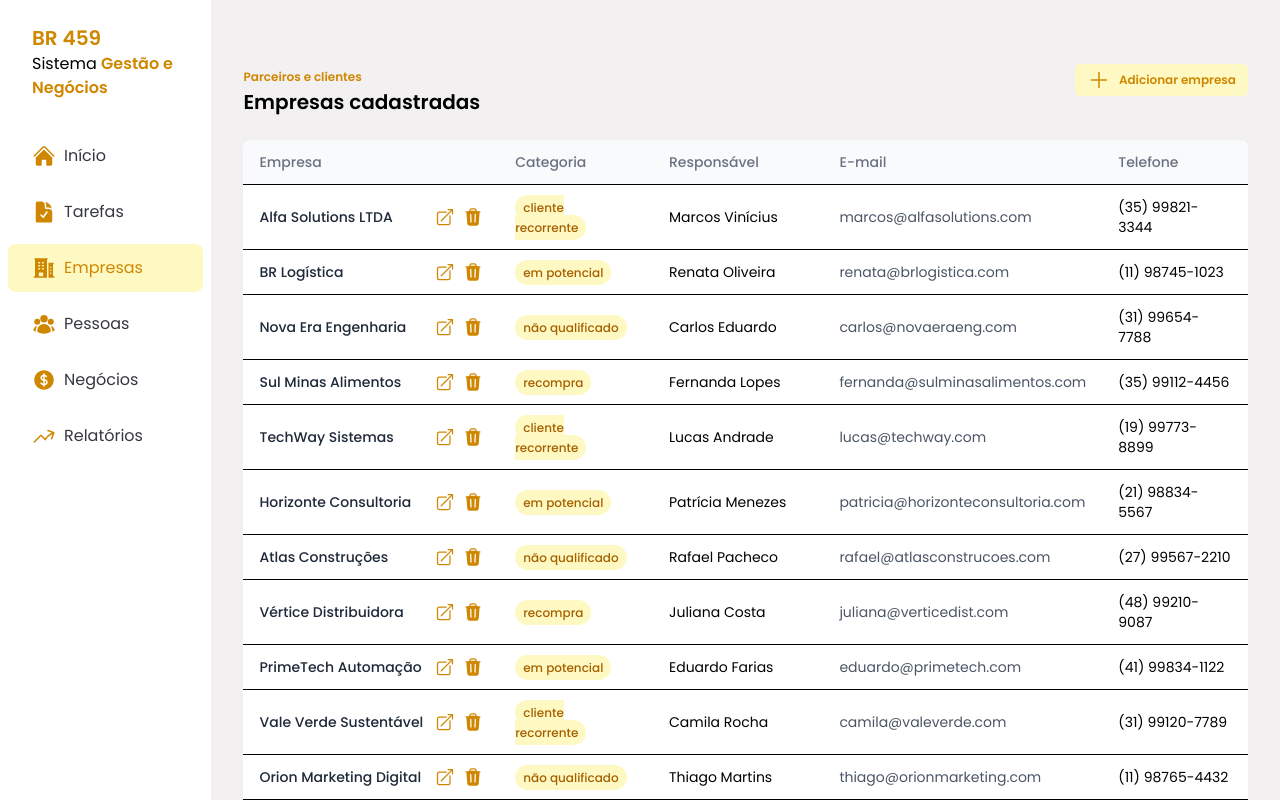
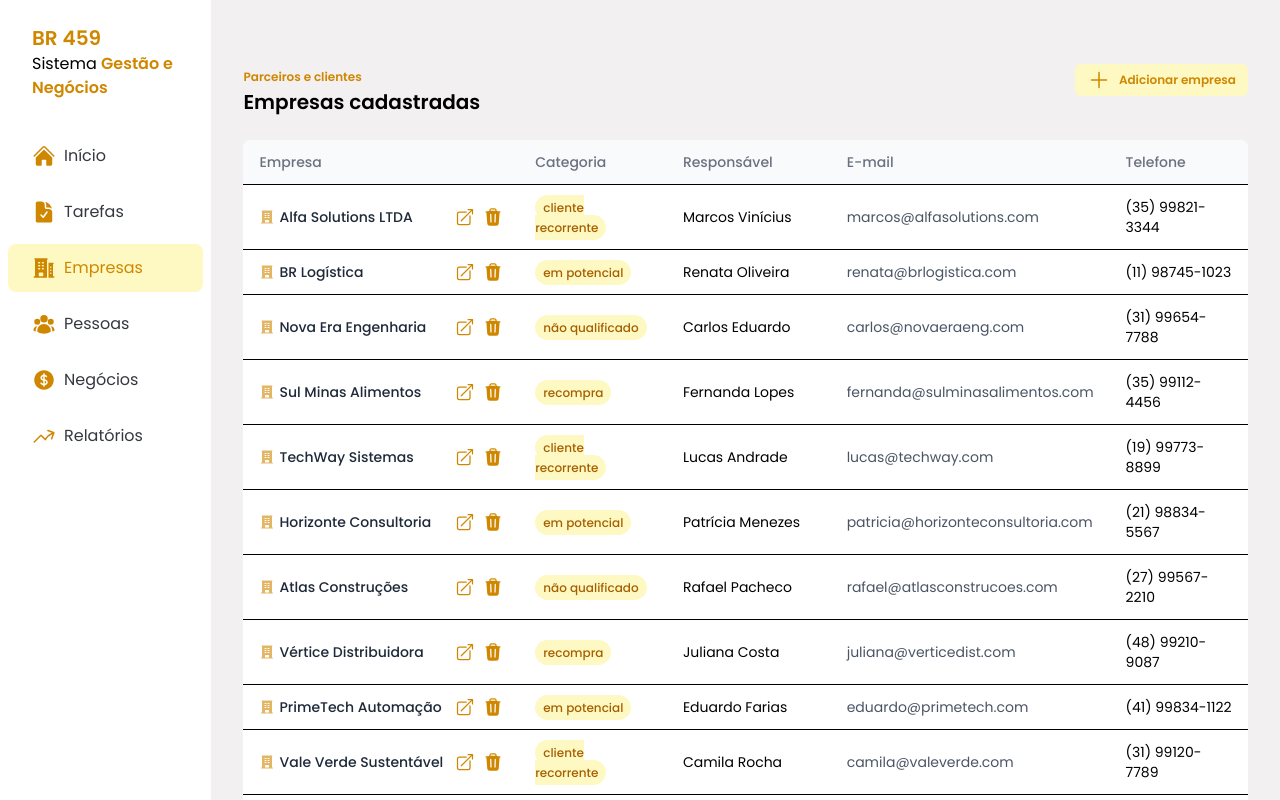
Before and after one commit to DouglasRamosP/crm-br459, a React app in the folder frontend/: page / in a window 1280 px wide. Shown: the top 800 px of the page. Built offline with nearby package versions, Linux system fonts and the light colour scheme; the HTML template or start-up script is replaced by a standard one.

Commit message:
style(ui): soften company icon visual hierarchy

```diff
--- a/frontend/src/components/CompaniesTable.jsx
+++ b/frontend/src/components/CompaniesTable.jsx
@@ -1,4 +1,8 @@
-import { ArrowTopRightOnSquareIcon, TrashIcon } from "@heroicons/react/24/solid"
+import {
+  ArrowTopRightOnSquareIcon,
+  BuildingOfficeIcon,
+  TrashIcon,
+} from "@heroicons/react/24/solid"
 
 const CompaniesTable = ({ companies, onDelete, onView }) => {
   return (
@@ -22,24 +26,31 @@ const CompaniesTable = ({ companies, onDelete, onView }) => {
             >
               <td className="px-4 py-3 font-medium text-gray-800">
                 <div className="flex items-center justify-between gap-3">
-                  <span className="min-w-0 truncate">{company.nome}</span>
+                  {/* Ícone + Nome */}
+                  <div className="flex min-w-0 items-center gap-1">
+                    <BuildingOfficeIcon className="h-4 w-4 shrink-0 text-yellow-600 opacity-60" />
 
+                    <span className="truncate">{company.nome}</span>
+                  </div>
+
+                  {/* Ações */}
                   <div className="flex shrink-0 items-center gap-2">
                     <button
                       type="button"
                       className="shrink-0"
                       title="Ver detalhes"
+                      onClick={() => onView(company)}
                     >
-                      <ArrowTopRightOnSquareIcon
-                        className="h-5 w-5 shrink-0 text-yellow-600 transition hover:bg-yellow-100 hover:text-yellow-700"
-                        onClick={() => onView(company)}
-                      />
+                      <ArrowTopRightOnSquareIcon className="h-5 w-5 text-yellow-600 transition hover:bg-yellow-100 hover:text-yellow-700" />
                     </button>
-                    <button type="button" className="shrink-0" title="Excluir">
-                      <TrashIcon
-                        className="h-5 w-5 shrink-0 text-yellow-600"
-                        onClick={() => onDelete(company.id)}
-                      />
+
+                    <button
+                      type="button"
+                      className="shrink-0"
+                      title="Excluir"
+                      onClick={() => onDelete(company.id)}
+                    >
+                      <TrashIcon className="h-5 w-5 text-yellow-600" />
                     </button>
                   </div>
                 </div>
```
